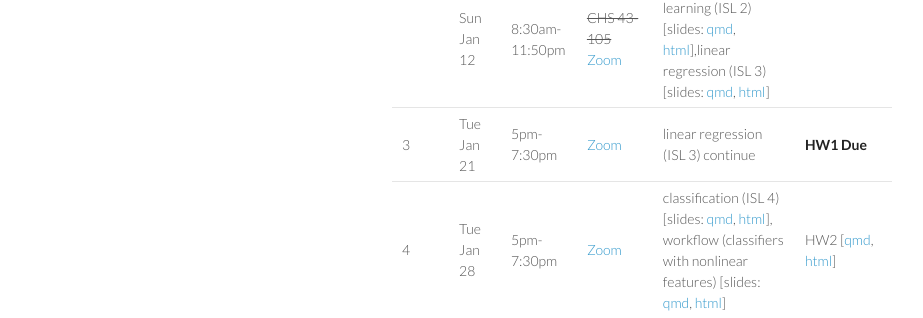
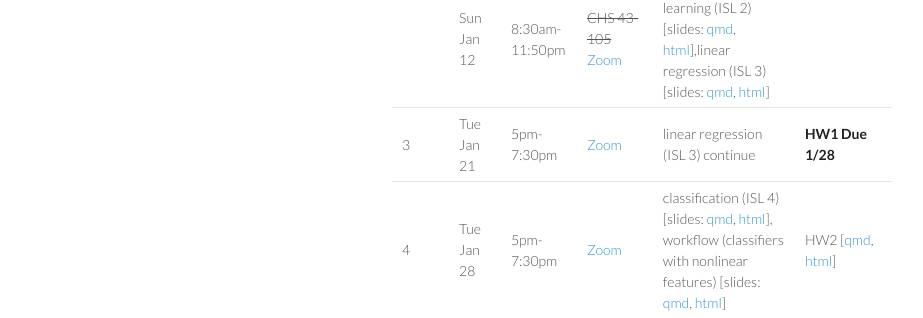
Before and after one commit to ucla-biostat-212a/2025winter, a Jekyll site: the page built from schedule/schedule.md, in a window 1280 px wide. Shown: the part 285-603 px from the top of the page, without its empty margins (178-1101 px from the left). Built offline with Jekyll 4.4.1, drawn with Linux system fonts in a browser that asks for light colours.

Commit message:
revise hw1

```diff
--- a/schedule/schedule.md
+++ b/schedule/schedule.md
@@ -13,7 +13,7 @@ subtitle: Statistical Learning A
 |------|------------|----------------|-----------------------------------------------------------|------------------------------------------------------------------------------------------------------------------------------------------------------------------------------------------------------------------------------------------------------------------------------------------------------------------------------------------------------------------------------------------------------------------------------------------------------------------------------------------------------------------------------------------------------------------------------------------------------------------------------------------------------------------------------------------------------------------------------------------------------------------------------------------------------------------------------------------------------------------------------------------------------------------|--------------------------------------------------------------------------------------------------------------------------------------------------------------------------------------------------------------------------------------------------------------------------------|
 | 1    | Sat Jan 11 | 8:30am-11:50pm | ~~CHS 43-105~~ [Zoom](https://ucla.zoom.us/j/95442296743) | course intro and logistics (ISL 1) \[slides: [qmd](https://raw.githubusercontent.com/ucla-biostat-212a/2025winter/master/slides/01-intro/intro.qmd), [html](../slides/01-intro/intro.html)\]                                                                                                                                                                                                                                                                                                                                                                                                                                                                                                                                                                                                                                                                                                                     | HW1 \[[qmd](https://raw.githubusercontent.com/ucla-biostat-212a/2025winter/master/hw/hw1/hw1.qmd), [html](../hw/hw1/hw1.html)\]                                                                                                                                                |
 |      | Sun Jan 12 | 8:30am-11:50pm | ~~CHS 43-105~~ [Zoom](https://ucla.zoom.us/j/95442296743) | overview of machine learning (ISL 2) \[slides: [qmd](https://raw.githubusercontent.com/ucla-biostat-212a/2025winter/master/slides/02-statlearn/statlearn.qmd), [html](../slides/02-statlearn/statlearn.html)\],linear regression (ISL 3) \[slides: [qmd](https://raw.githubusercontent.com/ucla-biostat-212a/2025winter/master/slides/03-linreg/linreg.qmd), [html](../slides/03-linreg/linreg.html)\]                                                                                                                                                                                                                                                                                                                                                                                                                                                                                                           |                                                                                                                                                                                                                                                                                |
-| 3    | Tue Jan 21 | 5pm-7:30pm     | [Zoom](https://ucla.zoom.us/j/95442296743)                | linear regression (ISL 3) continue                                                                                                                                                                                                                                                                                                                                                                                                                                                                                                                                                                                                                                                                                                                                                                                                                                                                               | **HW1 Due**                                                                                                                                                                                                                                                                    |
+| 3    | Tue Jan 21 | 5pm-7:30pm     | [Zoom](https://ucla.zoom.us/j/95442296743)                | linear regression (ISL 3) continue                                                                                                                                                                                                                                                                                                                                                                                                                                                                                                                                                                                                                                                                                                                                                                                                                                                                               | **HW1 Due 1/28**                                                                                                                                                                                                                                                                    |
 | 4    | Tue Jan 28 | 5pm-7:30pm     | [Zoom](https://ucla.zoom.us/j/95442296743)                | classification (ISL 4) \[slides: [qmd](https://raw.githubusercontent.com/ucla-biostat-212a/2025winter/master/slides/04-classification/classification.qmd), [html](../slides/04-classification/classification.html)\], workflow (classifiers with nonlinear features) \[slides: [qmd](https://raw.githubusercontent.com/ucla-biostat-212a/2025winter/master/slides/04-classification/workflow_classifier_bs.qmd), [html](../slides/04-classification/workflow_classifier_bs.html)\]                                                                                                                                                                                                                                                                                                                                                                                                                               | HW2 \[[qmd](https://raw.githubusercontent.com/ucla-biostat-212a/2025winter/master/hw/hw2/hw2.qmd), [html](../hw/hw2/hw2.html)\]                                                                                                                                                |
 | 5    | Tue Feb 4  | 5pm-7:30pm     | [Zoom](https://ucla.zoom.us/j/95442296743)                | classification (ISL 4) continue                                                                                                                                                                                                                                                                                                                                                                                                                                                                                                                                                                                                                                                                                                                                                                                                                                                                                  |                                                                                                                                                                                                                                                                                |
 | 6    | Sat Feb 8  | 5pm-7:30pm     | [Zoom](https://ucla.zoom.us/j/95442296743)                | resampling method (ISL 5) \[slides: [qmd](https://raw.githubusercontent.com/ucla-biostat-212a/2025winter/master/slides/05-resampling/resampling.qmd), [html](../slides/05-resampling/resampling.html)\]                                                                                                                                                                                                                                                                                                                                                                                                                                                                                                                                                                                                                                                                                                          | HW3 \[[qmd](https://raw.githubusercontent.com/ucla-biostat-212a/2025winter/master/hw/hw3/hw3.qmd), [html](../hw/hw3/hw3.html)\], **HW2 Due**                                                                                                                                   |
```
